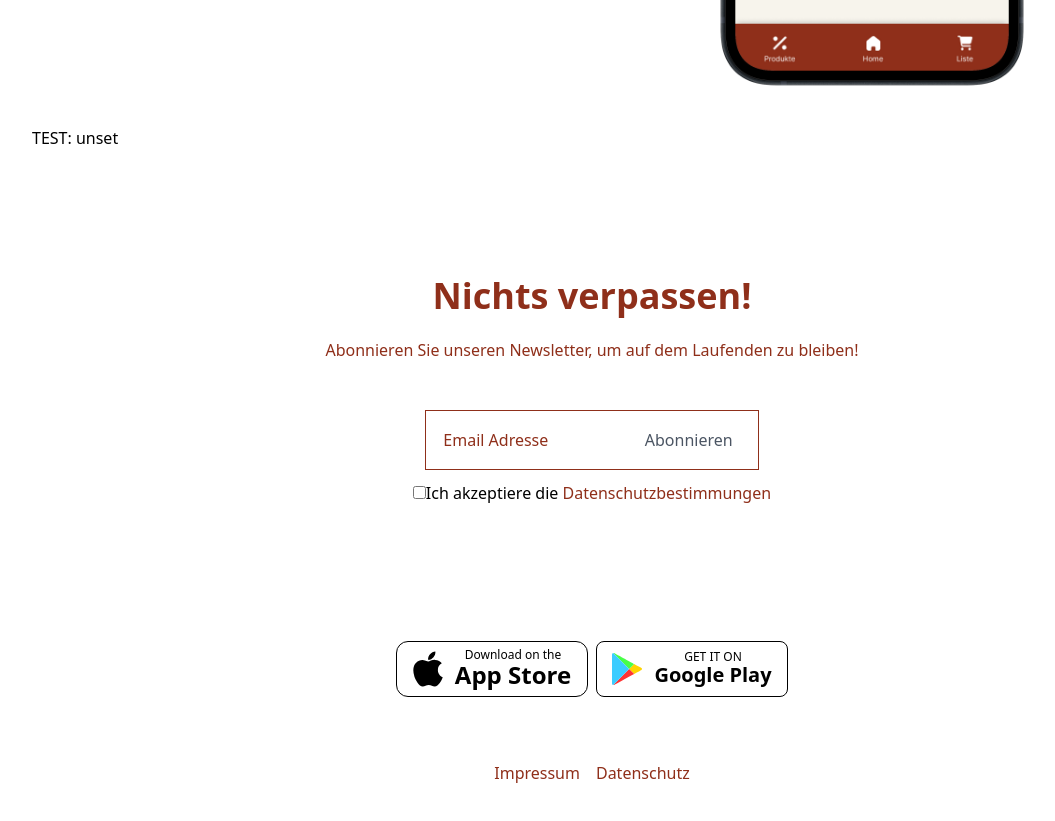
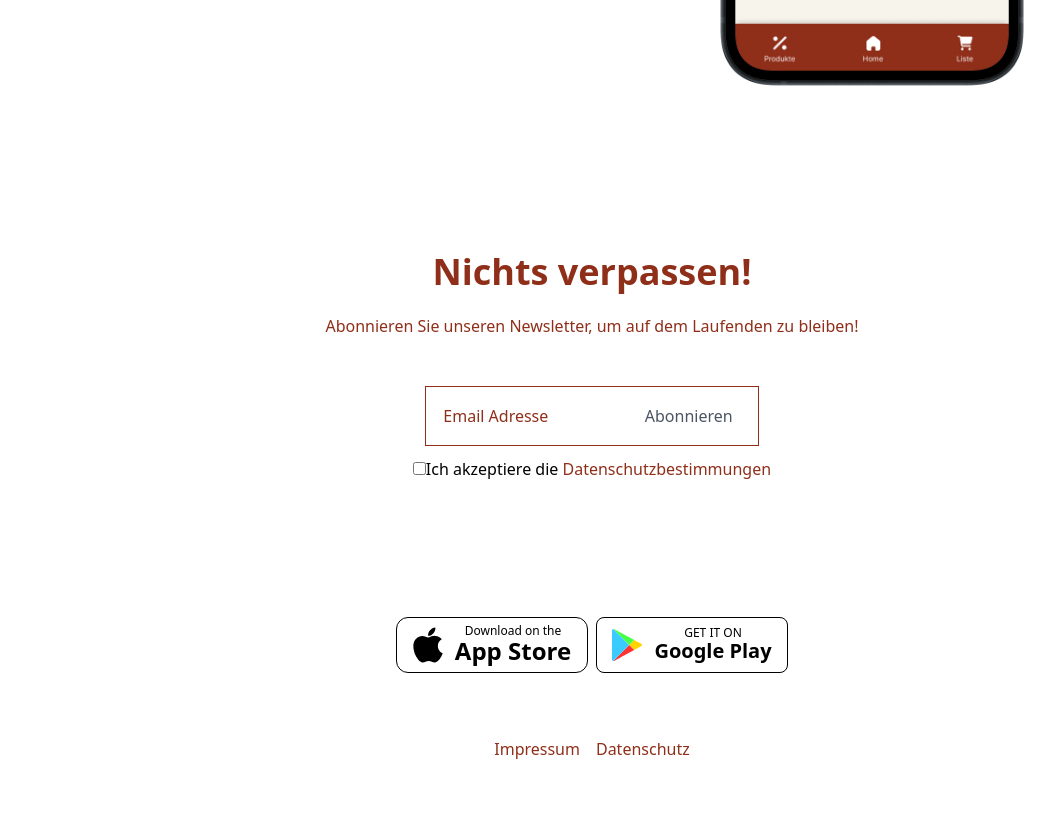
Before and after one commit to philipprobin/sparmahl_website, a React (Vite) app: page / in a window 1280 px wide. Shown: the part 2140-2961 px from the top of the page, without its empty margins (48-1103 px from the left). Built offline with nearby package versions, Linux system fonts and the light colour scheme; no server answers.

Commit message:
removed test

```diff
--- a/src/components/Newsletter.jsx
+++ b/src/components/Newsletter.jsx
@@ -48,7 +48,6 @@ const Newsletter = () => {
 
     return (
         <>
-            <h1>TEST: {import.meta.env.VITE_FIREBASE_PROJECT_ID}</h1>
             <div className="2xl:mx-auto 2xl:container mx-4 ">
                 <div className="w-full relative flex items-center justify-center">
 
```
